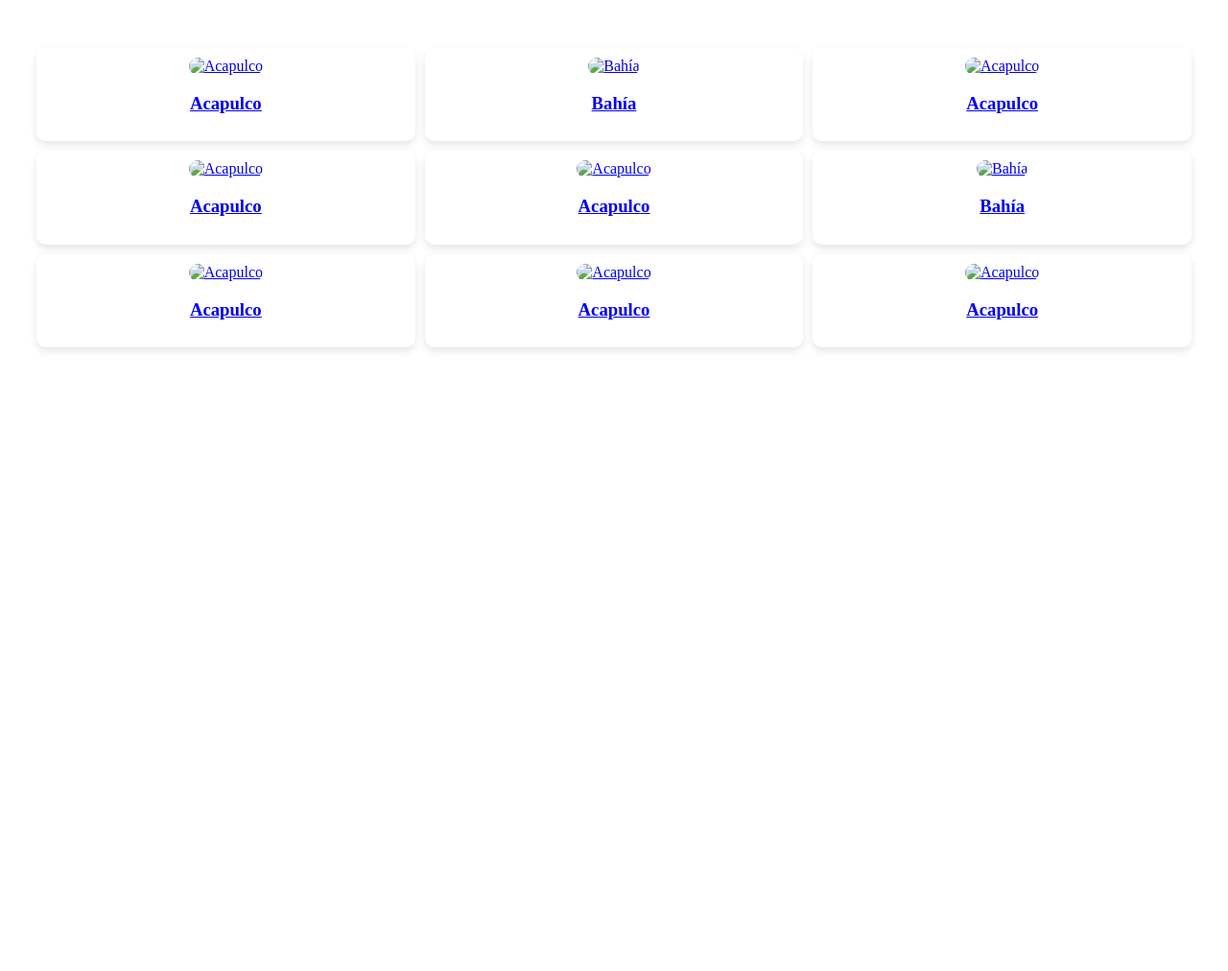
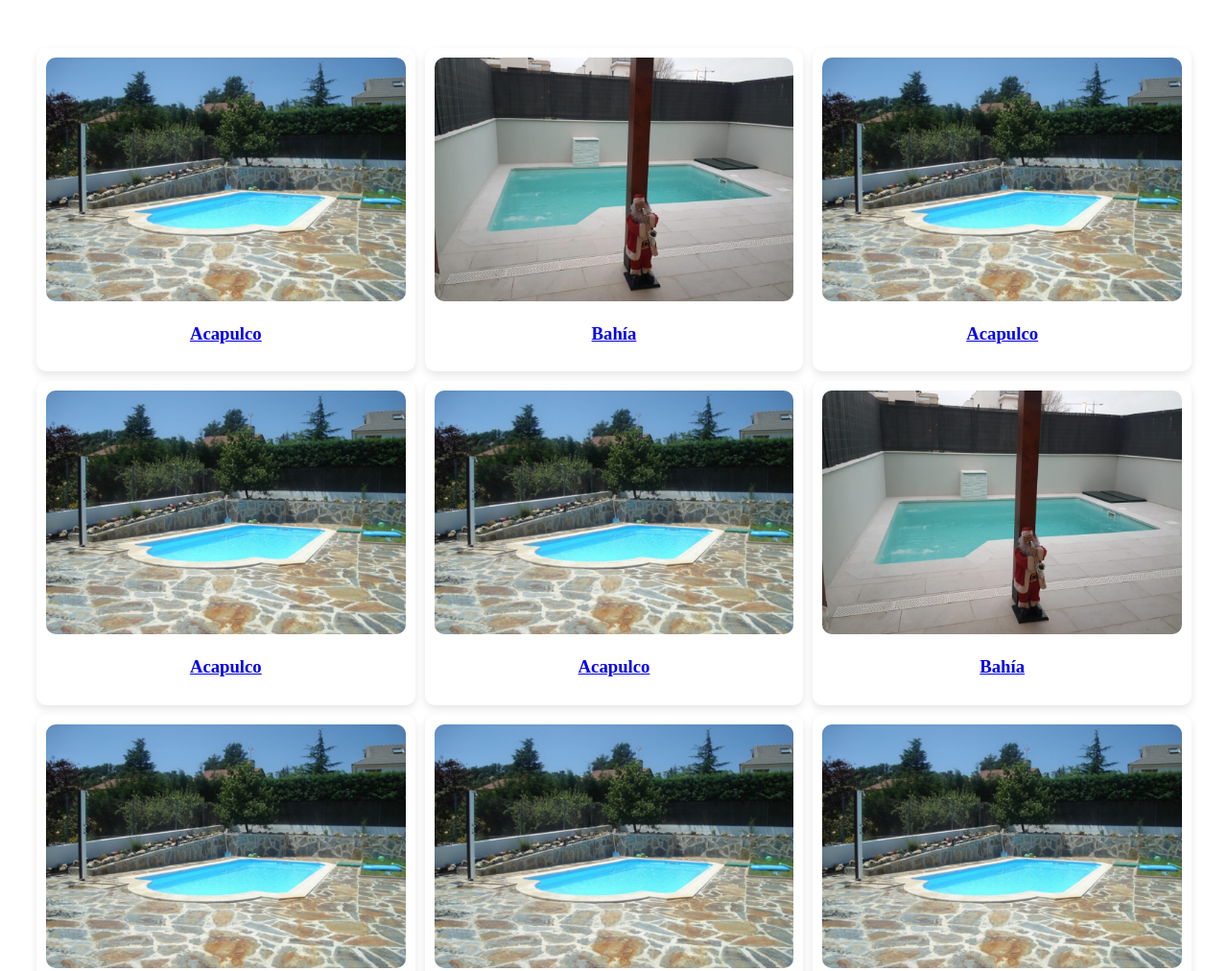
Before and after one commit to eduvallejo33/grid_new, a plain HTML site: page indexgrid.html in a window 1280 px wide. Shown: the top 1012 px of the page at 96% size. Before the commit the page ends 800 px from the top, so only its background shows below. Drawn offline with Linux system fonts and the light colour scheme; a web font is replaced by a local one.

Commit message:
Update indexgrid.html

```diff
--- a/indexgrid.html
+++ b/indexgrid.html
@@ -23,55 +23,55 @@
     <!-- Divs con imágenes y títulos -->
     <a href="#modal1">
         <div class="grid-item">
-            <img src="images/acapulco50.jpeg" alt="Acapulco">
+            <img src="acapulco50.jpeg" alt="Acapulco">
             <h3>Acapulco</h3>
         </div>
     </a>
     <a href="#modal1">
         <div class="grid-item">
-            <img src="images/bahia50.jpeg" alt="Bahía">
+            <img src="bahia50.jpeg" alt="Bahía">
             <h3>Bahía</h3>
         </div>
     </a>
     <a href="#modal1">
         <div class="grid-item">
-            <img src="images/acapulco50.jpeg" alt="Acapulco">
+            <img src="acapulco50.jpeg" alt="Acapulco">
             <h3>Acapulco</h3>
         </div>
     </a>
     <a href="#modal1">
         <div class="grid-item">
-            <img src="images/acapulco50.jpeg" alt="Acapulco">
+            <img src="acapulco50.jpeg" alt="Acapulco">
             <h3>Acapulco</h3>
         </div>
     </a>
     <a href="#modal1">
         <div class="grid-item">
-            <img src="images/acapulco50.jpeg" alt="Acapulco">
+            <img src="acapulco50.jpeg" alt="Acapulco">
             <h3>Acapulco</h3>
         </div>
     </a>
     <a href="#modal1">
         <div class="grid-item">
-            <img src="images/bahia50.jpeg" alt="Bahía">
+            <img src="bahia50.jpeg" alt="Bahía">
             <h3>Bahía</h3>
         </div>
     </a>
     <a href="#modal1">
         <div class="grid-item">
-            <img src="images/acapulco50.jpeg" alt="Acapulco">
+            <img src="acapulco50.jpeg" alt="Acapulco">
             <h3>Acapulco</h3>
         </div>
     </a>
     <a href="#modal1">
         <div class="grid-item">
-            <img src="images/acapulco50.jpeg" alt="Acapulco">
+            <img src="acapulco50.jpeg" alt="Acapulco">
             <h3>Acapulco</h3>
         </div>
     </a>
     <a href="#modal1">
         <div class="grid-item">
-            <img src="images/acapulco50.jpeg" alt="Acapulco">
+            <img src="acapulco50.jpeg" alt="Acapulco">
             <h3>Acapulco</h3>
         </div>
     </a>
@@ -86,19 +86,19 @@
         <div class="modal-container" id="cardContentContainer">
             <!-- Coloca aquí el contenido de indexcard.html -->
             <div class="container">
-                <div class="panel active" style="background-image: url('images/acapulco50.jpeg')">
+                <div class="panel active" style="background-image: url('acapulco50.jpeg')">
                    <h3>Acapulco</h3>
                 </div>
-                <div class="panel" style="background-image: url('images/acapulco10.jpeg')">
+                <div class="panel" style="background-image: url('acapulco10.jpeg')">
                    <h3>Acapulco</h3>
                 </div>
-                <div class="panel" style="background-image: url('images/acapulco20.jpeg')">
+                <div class="panel" style="background-image: url('acapulco20.jpeg')">
                    <h3>Acapulco</h3>
                 </div>
-                <div class="panel" style="background-image: url('images/acapulco30.jpeg')">
+                <div class="panel" style="background-image: url('acapulco30.jpeg')">
                    <h3>Acapulco</h3>
                 </div>
-                <div class="panel" style="background-image: url('images/acapulco50.jpeg')">
+                <div class="panel" style="background-image: url('acapulco50.jpeg')">
                    <h3>Acapulco</h3>
                 </div>
              </div>
```
